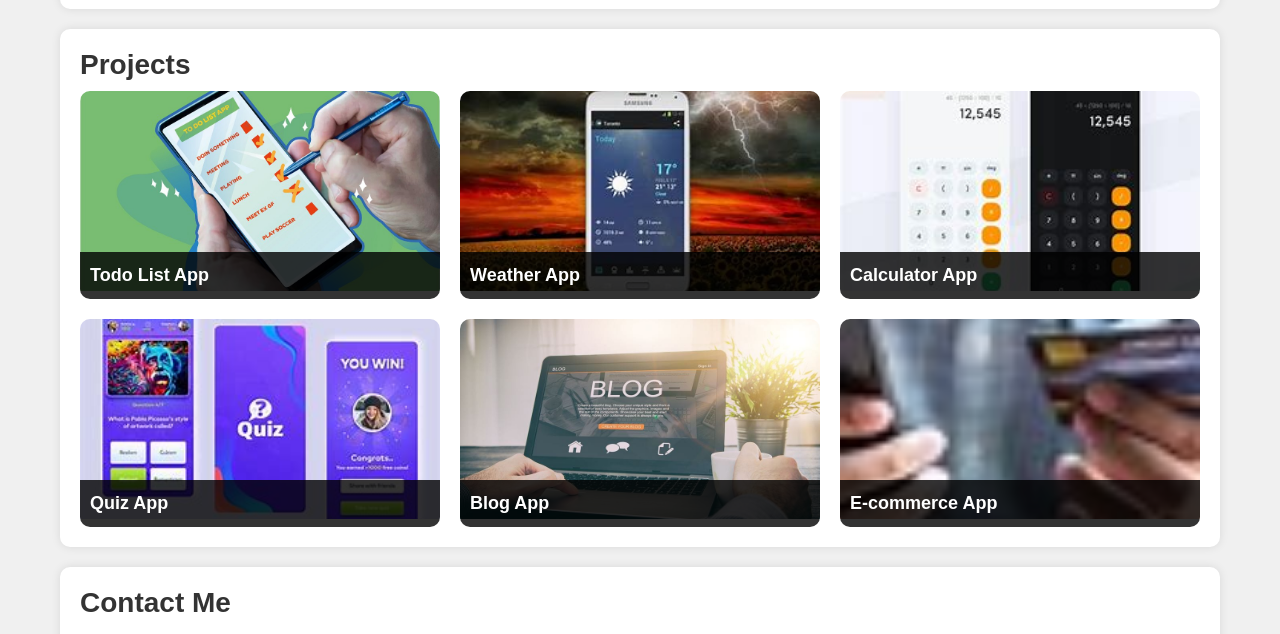
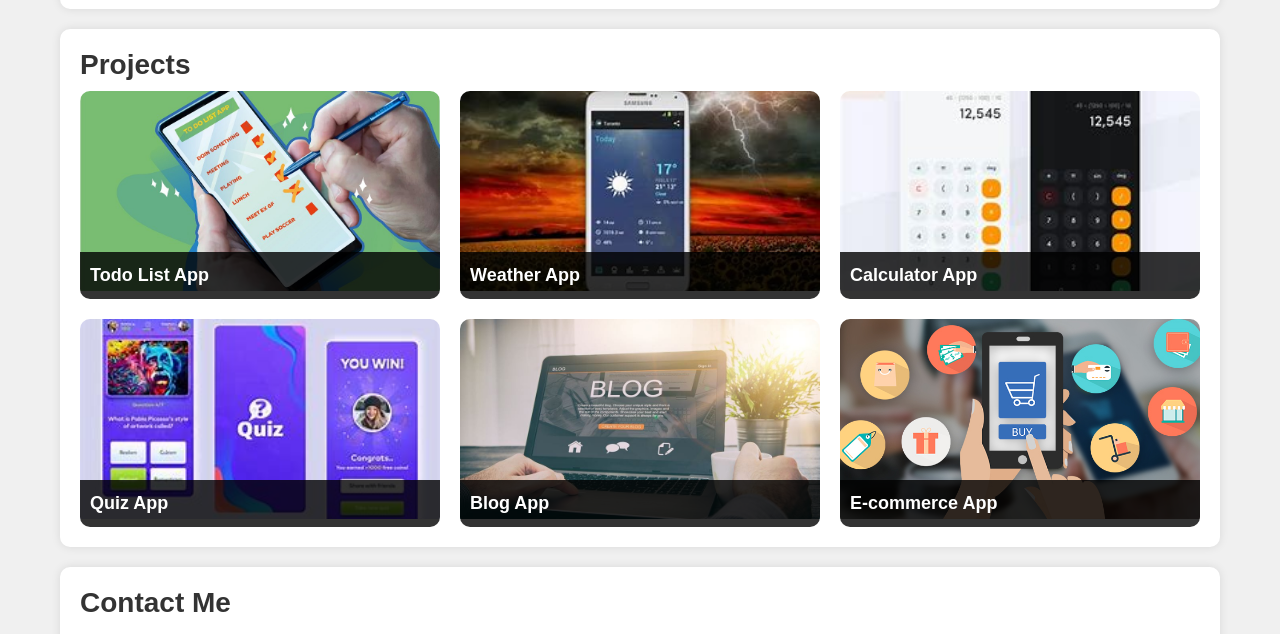
Before and after one commit to Cse21-034/Manando.com, a plain HTML site: page index.html in a window 1280 px wide. Shown: the part 588-1222 px from the top of the page. Drawn offline with Linux system fonts and the light colour scheme.

Commit message:
Update index.html

```diff
--- a/index.html
+++ b/index.html
@@ -241,7 +241,7 @@
                         <div class="project-title">Blog App</div>
                     </li>
                     <li class="project">
-                        <img src="image/ecommerce.jpeg" alt="Project 6" class="project-image">
+                        <img src="image/ewetmsa.jpg" alt="Project 6" class="project-image">
                         <div class="project-title">E-commerce App</div>
                     </li>
                 </ul>
```
